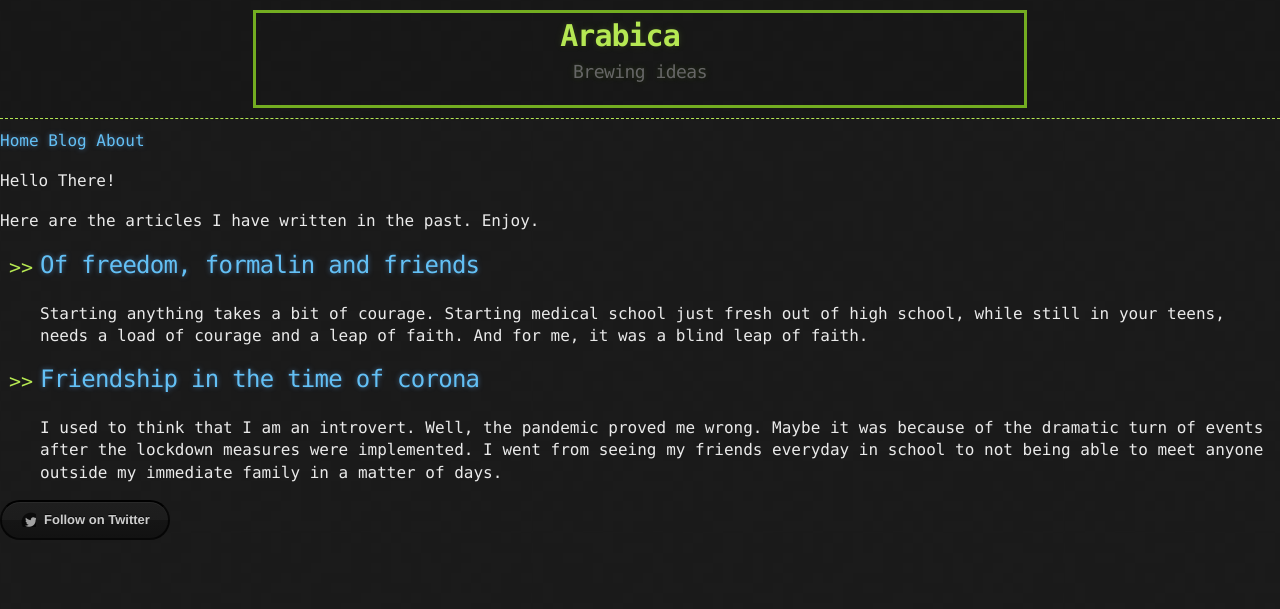
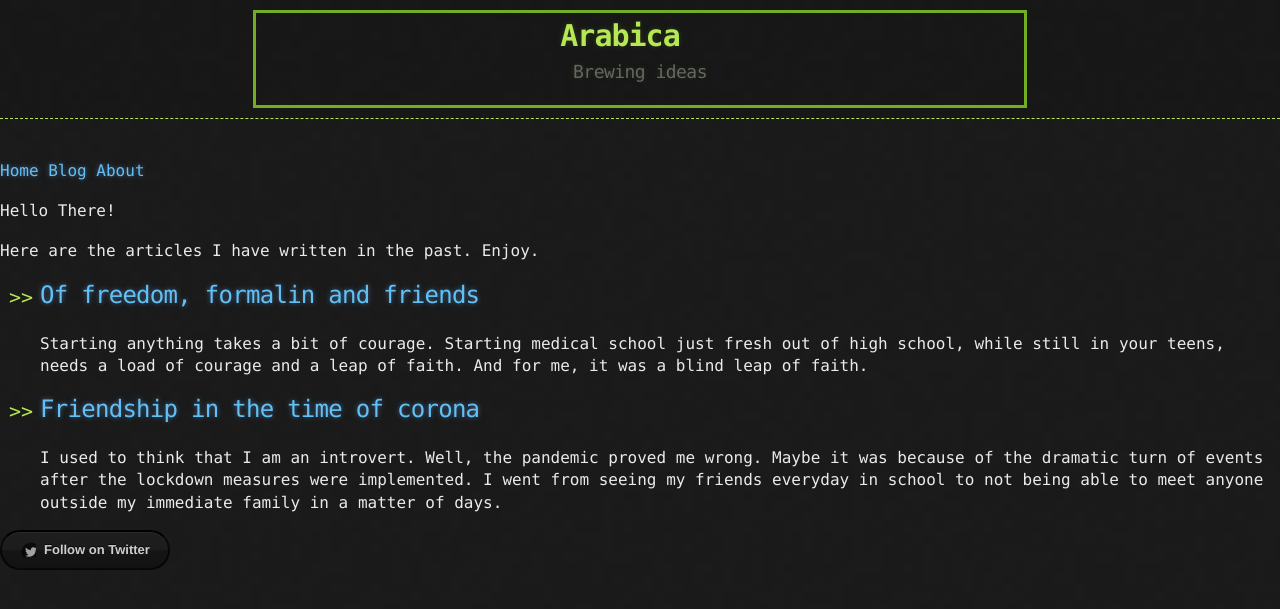
Before and after one commit to habasweiny/habasweiny.github.io, a Jekyll site: the page built from index.html, in a window 1280 px wide. Shown: the top 609 px of the page. Built offline with Jekyll 4.4.1, drawn with Linux system fonts in a browser that asks for light colours.

Commit message:
Update main.scss

```diff
--- a/_sass/main.scss
+++ b/_sass/main.scss
@@ -64,7 +64,7 @@ header {
   width: 100%;
   border-bottom: 1px dashed $conifer; //header;
   padding: 10px 0;
-  margin: 0 0 10px 0;
+  margin: 0 0 40px 0;
 }
 
 header h1 {
```
